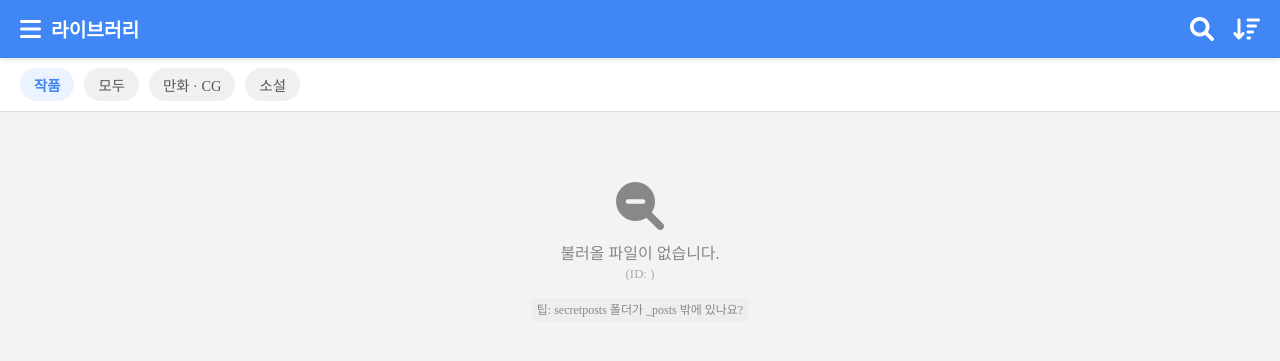
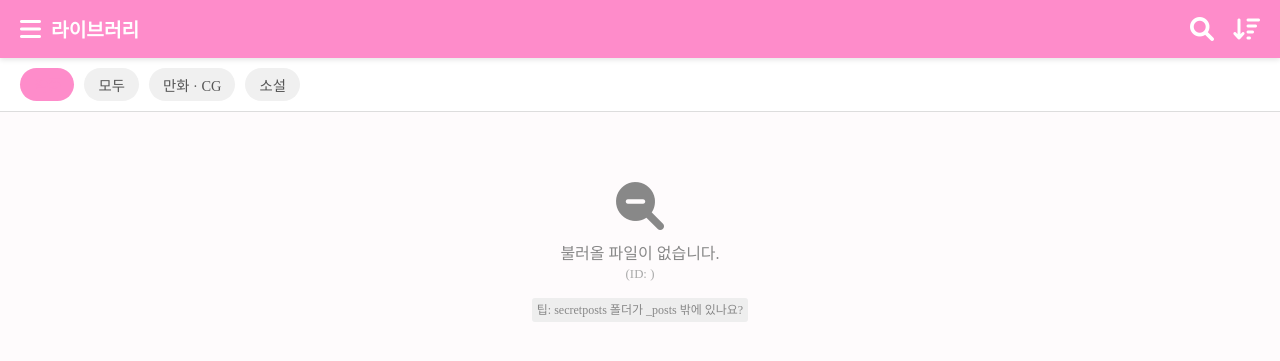
Before and after one commit to narelim/mag-ross-archive, a Jekyll site: the page built from play.html, in a window 1280 px wide. Shown: the top 361 px of the page. Built offline with Jekyll 4.4.1, drawn with Linux system fonts in a browser that asks for light colours.

Commit message:
Update play-style.css

```diff
--- a/assets/css/play-style.css
+++ b/assets/css/play-style.css
@@ -3,13 +3,13 @@
    ========================================= */
 
 body.play-mode {
-    background-color: #f2f3f5; /* 앱 배경색 (연한 회색) */
+    background-color: #FEFBFC; /* 앱 배경색 (연한 회색) */
     margin: 0;
 }
 
 /* 1. 상단 파란색 앱 헤더 */
 .play-header {
-    background-color: #4086F4; /* DL Play 시그니처 블루 */
+    background-color: #FE8CCA; /* DL Play 시그니처 블루 */
     color: white;
     padding: 15px 20px;
     display: flex;
@@ -49,8 +49,8 @@ body.play-mode {
     cursor: pointer;
 }
 .play-chip.active {
-    background: #eaf3ff;
-    color: #4086F4;
+    background: #FE8CCA;
+    color: #FE8CCA;
     font-weight: bold;
 }
 
```
